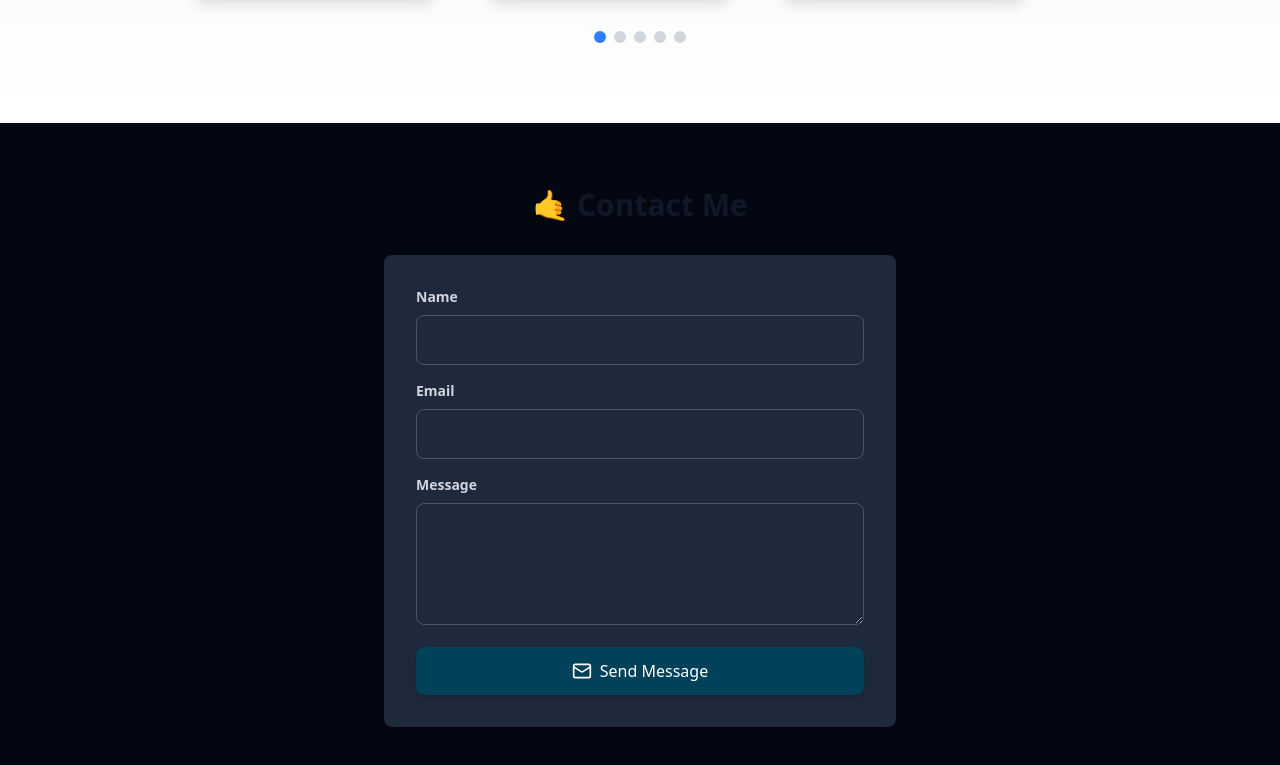
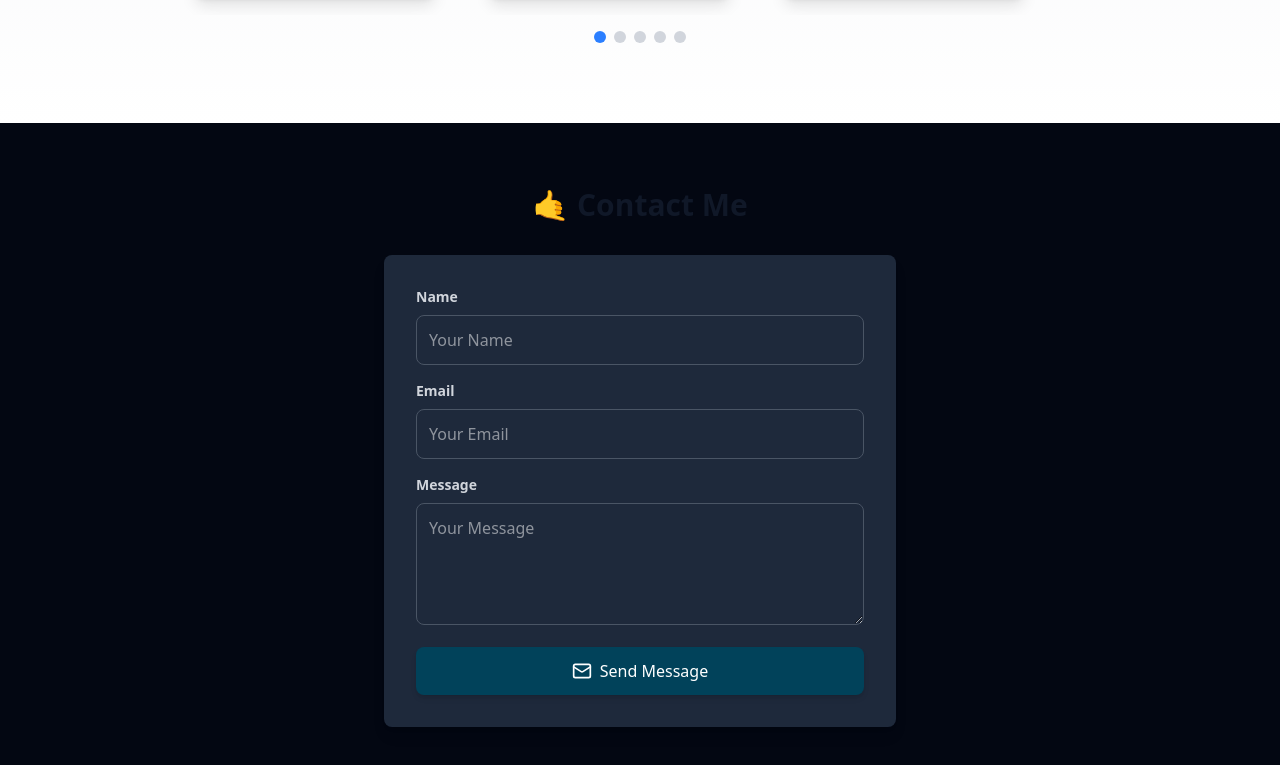
Before and after one commit to ToavinaJr/Modern-Portfolio, a React (Vite) app: page / in a window 1280 px wide. Shown: the part 4383-5148 px from the top of the page. Built offline with nearby package versions, Linux system fonts and the light colour scheme.

Commit message:
Ajout des placeholders pour le formulaire

```diff
--- a/src/components/ContactForm.tsx
+++ b/src/components/ContactForm.tsx
@@ -100,6 +100,7 @@ export const ContactForm = ({ darkMode }: ContactFormProps) => {
             name="name"
             value={formData.name}
             onChange={handleChange}
+            placeholder='Your Name'
           />
           {errors.name && <p className="text-red-500 text-sm mt-1">{errors.name}</p>}
         </div>
@@ -116,6 +117,7 @@ export const ContactForm = ({ darkMode }: ContactFormProps) => {
             name="email"
             value={formData.email}
             onChange={handleChange}
+            placeholder='Your Email'
           />
           {errors.email && <p className="text-red-500 text-sm mt-1">{errors.email}</p>}
         </div>
@@ -132,6 +134,7 @@ export const ContactForm = ({ darkMode }: ContactFormProps) => {
             name="message"
             value={formData.message}
             onChange={handleChange}
+            placeholder='Your Message'
           />
           {errors.message && <p className="text-red-500 text-sm mt-1">{errors.message}</p>}
         </div>
```
